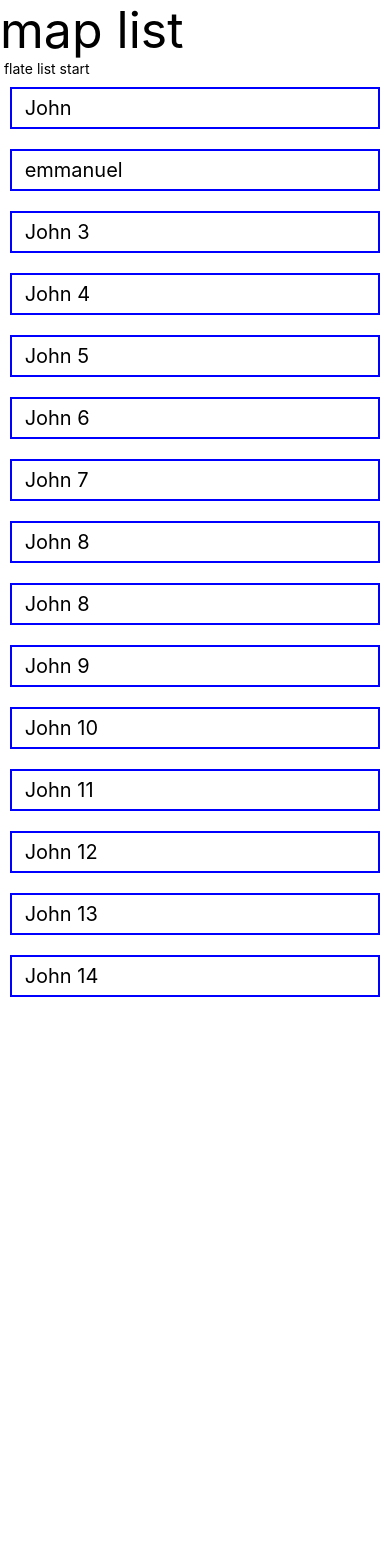
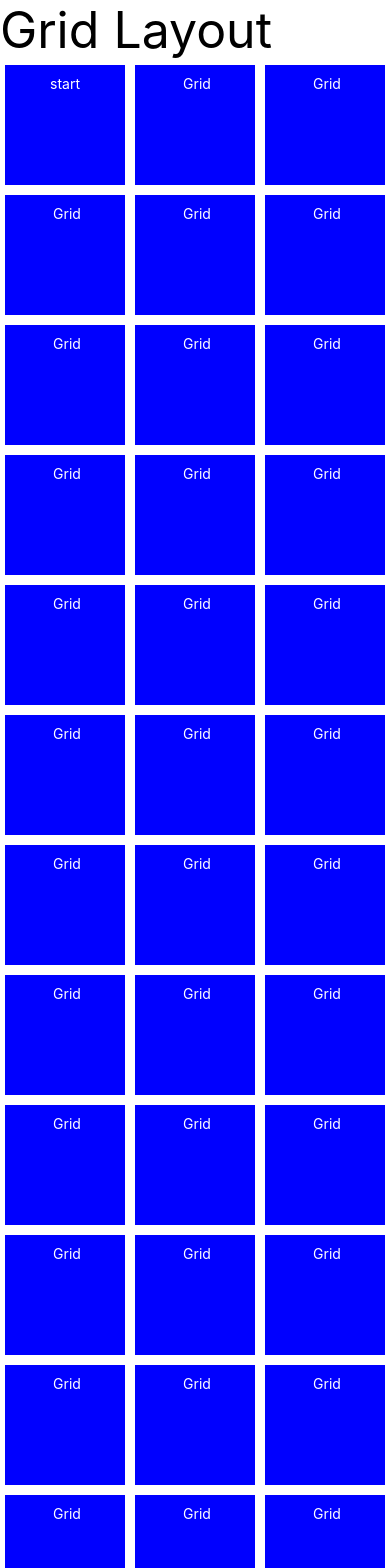
Before and after one commit to es-77/learn-react-native, a React Native app: screen / in a window 390 px wide. Shown: the top 1568 px of the page. Before the commit the page ends 1107 px from the top, so only its background shows below. Built offline with nearby package versions, Linux system fonts and the light colour scheme.

Commit message:
grid in react native

```diff
--- a/App.tsx
+++ b/App.tsx
@@ -7,6 +7,7 @@ import PageInputText from './components/PageInputText';
 import InputForm from './components/InputForm';
 import PageFlateList from './components/PageFlateList';
 import PageMap from './components/PageMap';
+import PageGrid from './components/PageGrid';
 
 const App = () => {
   return (
@@ -24,8 +25,10 @@ const App = () => {
       <InputForm/> */}
       {/* <Text style={{fontSize: 50}}>flate list</Text>
       <PageFlateList/> */}
-      <Text style={{fontSize: 50}}>map list</Text>
-      <PageMap/>
+      {/* <Text style={{fontSize: 50}}>map list</Text>
+      <PageMap/> */}
+      <Text style={{fontSize: 50}}>Grid Layout</Text>
+      <PageGrid/>
     </View>
   );
 };
--- /dev/null
+++ b/components/PageGrid.js
@@ -0,0 +1,88 @@
+import React, {useState} from 'react';
+import {View, TextInput, StyleSheet, Button, Text, FlatList, ScrollView} from 'react-native';
+const PageGrid = () => {
+  const users = [
+    {
+      id: 1,
+      name: 'John',
+    },
+    {
+      id: 2,
+      name: 'emmanuel',
+    },
+    {
+      id: 3,
+      name: 'John 3',
+    },
+    {
+      id: 4,
+      name: 'John 4',
+    },
+  ];
+
+  return (
+    <>
+    <View style={{ height:"100",marginBottom:150 }}>
+    <ScrollView>
+      <View style={{ flex:1,flexDirection:"row",flexWrap:"wrap" }}>
+        <Text style={style?.gridItem} > start </Text>
+        <Text style={style?.gridItem} > Grid</Text>
+        <Text style={style?.gridItem} > Grid</Text>
+        <Text style={style?.gridItem} > Grid</Text>
+        <Text style={style?.gridItem} > Grid</Text>
+        <Text style={style?.gridItem} > Grid</Text>
+        <Text style={style?.gridItem} > Grid</Text>
+        <Text style={style?.gridItem} > Grid</Text>
+        <Text style={style?.gridItem} > Grid</Text>
+        <Text style={style?.gridItem} > Grid</Text>
+        <Text style={style?.gridItem} > Grid</Text>
+        <Text style={style?.gridItem} > Grid</Text>
+        <Text style={style?.gridItem} > Grid</Text>
+        <Text style={style?.gridItem} > Grid</Text>
+        <Text style={style?.gridItem} > Grid</Text>
+        <Text style={style?.gridItem} > Grid</Text>
+        <Text style={style?.gridItem} > Grid</Text>
+        <Text style={style?.gridItem} > Grid</Text>
+        <Text style={style?.gridItem} > Grid</Text>
+        <Text style={style?.gridItem} > Grid</Text>
+        <Text style={style?.gridItem} > Grid</Text>
+        <Text style={style?.gridItem} > Grid</Text>
+        <Text style={style?.gridItem} > Grid</Text>
+        <Text style={style?.gridItem} > Grid</Text>
+        <Text style={style?.gridItem} > Grid</Text>
+        <Text style={style?.gridItem} > Grid</Text>
+        <Text style={style?.gridItem} > Grid</Text>
+        <Text style={style?.gridItem} > Grid</Text>
+        <Text style={style?.gridItem} > Grid</Text>
+        <Text style={style?.gridItem} > Grid</Text>
+        <Text style={style?.gridItem} > Grid</Text>
+        <Text style={style?.gridItem} > Grid</Text>
+        <Text style={style?.gridItem} > Grid</Text>
+        <Text style={style?.gridItem} > Grid</Text>
+        <Text style={style?.gridItem} > Grid</Text>
+        <Text style={style?.gridItem} > Grid</Text>
+        <Text style={style?.gridItem} > Grid</Text>
+        <Text style={style?.gridItem} > Grid</Text>
+        <Text style={style?.gridItem} > last end</Text>
+      </View>
+    </ScrollView>
+    </View>
+    </>
+  );
+};
+
+export default PageGrid;
+
+const style = StyleSheet.create({
+  gridItem: {
+    backgroundColor:"blue",
+    margin:5,
+    padding:10,
+    width:120,
+    height:120,
+    textAlign:"center",
+    textAlignVertical:"center",
+    color:"white"
+
+  }
+});
```
